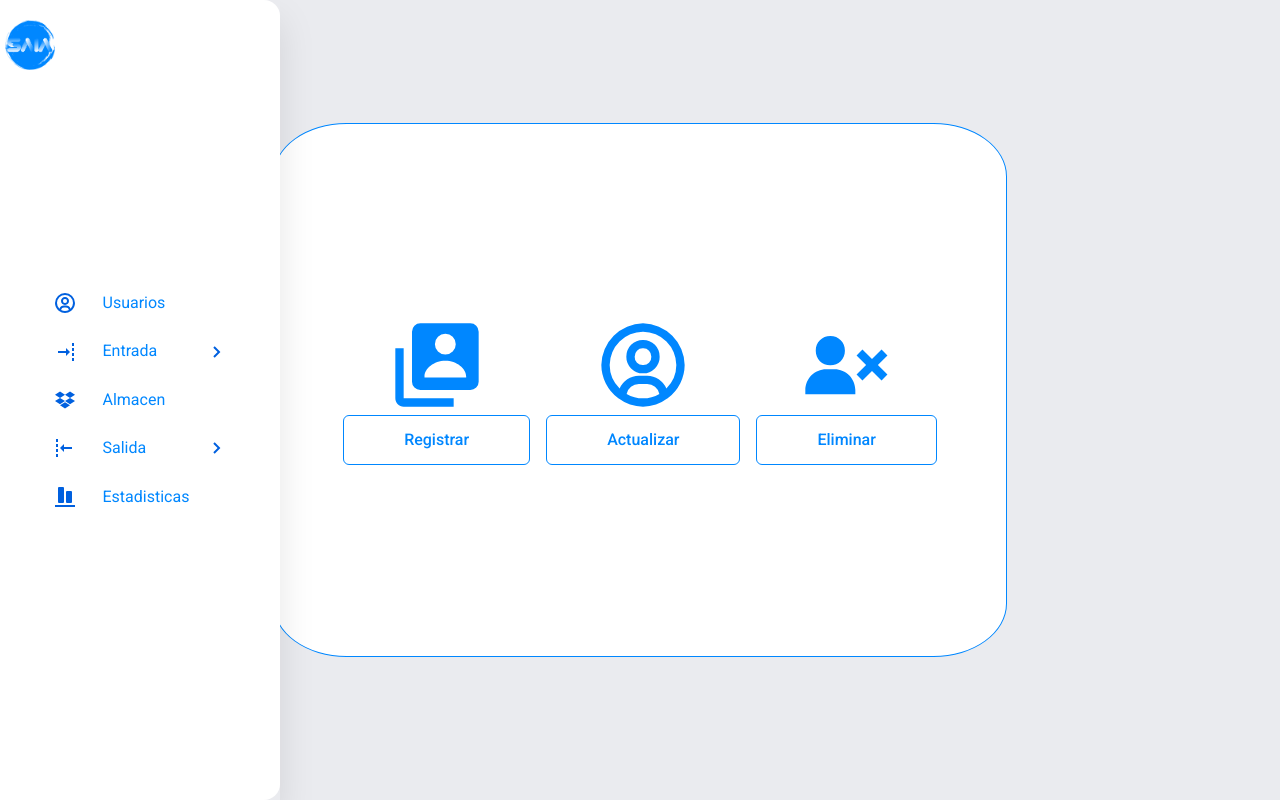
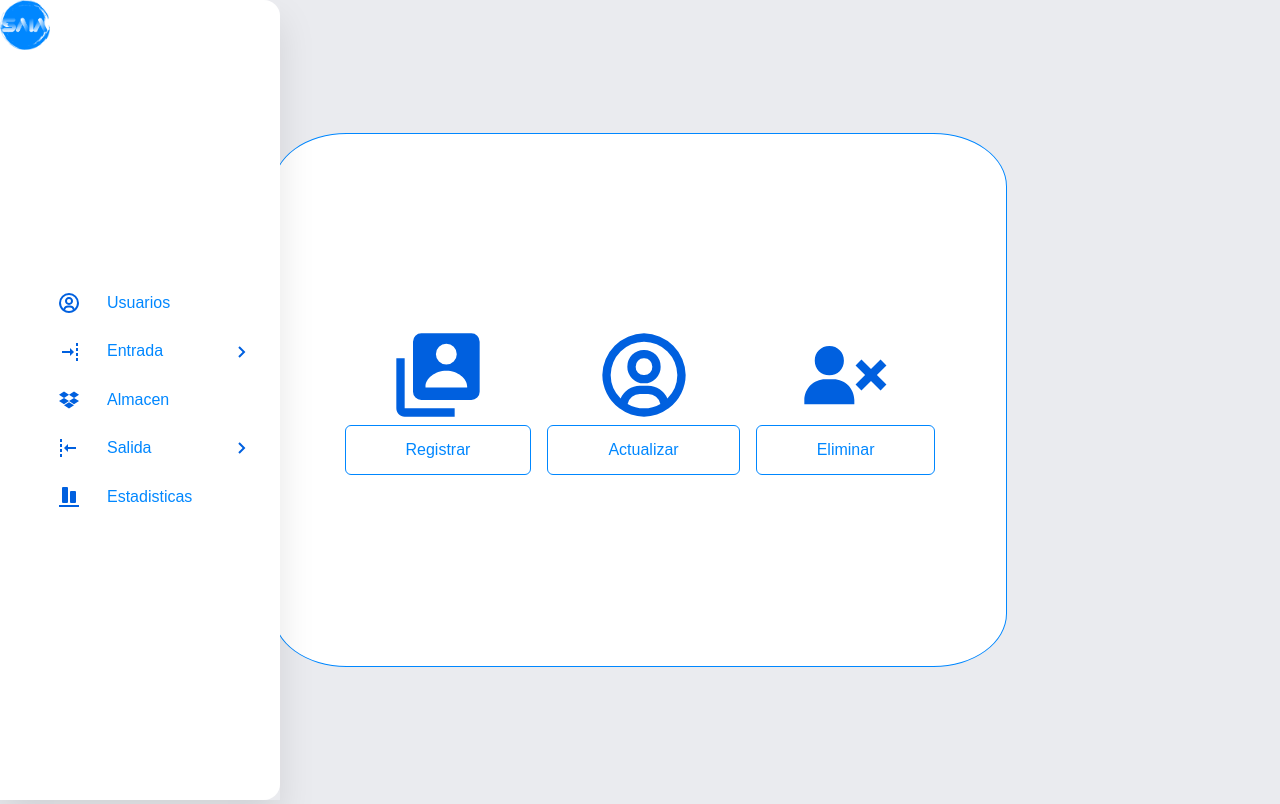
Before and after one commit to BrayanChavarro/SAIA2__FINAL, a PHP site: page /view/business/dashboard.html in a window 1280 px wide. Run offline with PHP 8.4, Linux system fonts and the light colour scheme.

Commit message:
actualizáción en clase

```diff
--- a/assets/css/dashboard.css
+++ b/assets/css/dashboard.css
@@ -1,19 +1,19 @@
 *{
     margin: 0;
     padding: 0;
-    box-sizing: border-box;
+    display: flexbox;
 }
 
 body{
     background: #EAEBEF;
+    width: 100%;
+    height: 100vh;
 }
 .nav{
-    width: 300px;
+    display: flex;
     position: absolute;
-    top: 0;
-    bottom: 0;
-    height: 100%;
-    left: 0;
+    margin: 0;
+    height: 100vh;
     width: 65px;
     overflow: hidden;
     transition: width 0.3s linear;
@@ -26,9 +26,11 @@
 }
 
 .logo{
+    display: flex;
+    padding: auto;
     width: 50px;
     height: 50px;
-    margin: 20px 5px;
+    margin: auto;
     position: absolute;
 }
 
@@ -103,10 +105,11 @@
 }
 
 .embed-container {
-    display: flex;
-    height: auto;
-    width: auto;
+    width: 100%;
+    height: 100vh;
 }
-.embed-container iframe {
-
+.embed-container iframe{
+    width: 100%;
+    height: 100%;
+    border: 0;
 }
--- a/assets/css/login.css
+++ b/assets/css/login.css
@@ -9,6 +9,7 @@
     display: flex;
     justify-content: center;
     align-items: center;
+    height: 100vh;
 }
 
 .div__container{
@@ -17,7 +18,7 @@
     display: grid;
     grid-template-columns: repeat(2, 50%);
     width: 100%;
-    height: 100%;
+    height: 100vh;
     padding:  0;
     box-shadow: 5px 5px 15px rgba(0, 0, 0, 0.5);
     color: #F6F8FA;
@@ -46,7 +47,7 @@
 
 .imagen__login{
     width: 100%;
-    height: 100%;
+    height: 100vh;
     background-size: cover;
     background-repeat: no-repeat;
     object-fit: cover;
--- a/assets/css/usuario.css
+++ b/assets/css/usuario.css
@@ -21,8 +21,7 @@
 }
 
 .img__user{
-    display:flex;
-    margin-bottom: 60px;
+    display:grid;
     width: 100px;
     height: 100px;
     position: relative;
--- a/assets/webfonts/fonts.css
+++ b/assets/webfonts/fonts.css
@@ -1,4 +1,9 @@
 @import url('https://fonts.googleapis.com/css2?family=Roboto:wght@100;300;400;500&display=swap');
 body{
-    font-family: 'Roboto', sans-serif;
+    font-family: 'Roboto', sans-serif ;
 }
+
+@import url('https://fonts.googleapis.com/css2?family=Yanone+Kaffeesatz:wght@200&display=swap');
+body{
+    font-family: 'Yanone Kaffeesatz', sans-serif;
+}
--- a/view/business/dashboard.html
+++ b/view/business/dashboard.html
@@ -91,7 +91,7 @@
         </ul>
     </nav>
     <div class="embed-container">
-        <iframe src="usuario.html" frameborder="0" width="100%" height="780" id="iframe"></iframe>
+        <iframe src="usuario.html" id="iframe"></iframe>
     </div>
 </body>
 <footer>
```
Also changed, not shown: assets/img/user_delete.svg, assets/img/user_upadte.svg, assets/img/users.svg.
